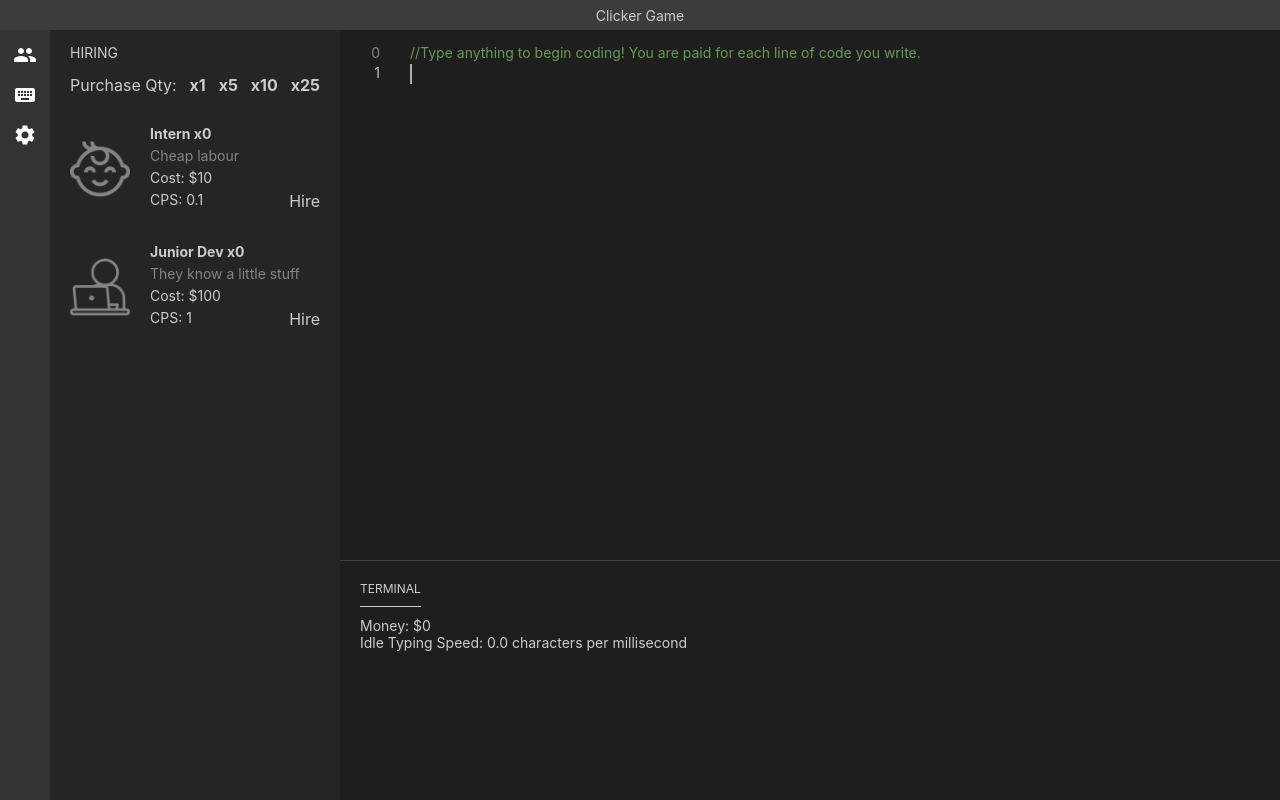
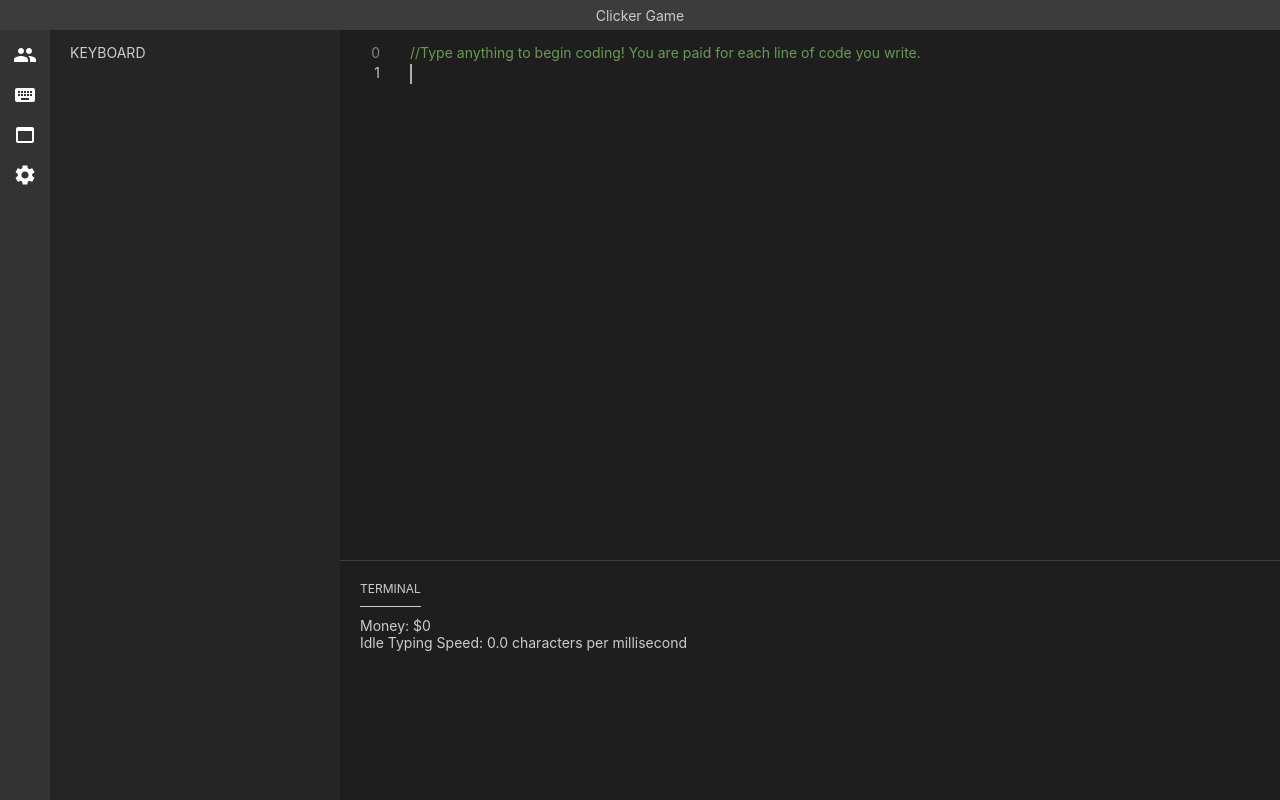
Before and after one commit to LGWayneq/CS-Code-Game, a React (Create React App) app: page / in a window 1280 px wide. Both pictures are taken after a click on the icon 25 px from the left and 95 px from the top of the page. Built offline with nearby package versions, Linux system fonts and the light colour scheme.

Commit message:
update and refactor

```diff
--- /dev/null
+++ b/src/components/explorer/Explorer.tsx
@@ -0,0 +1,55 @@
+import React, { useState } from 'react';
+import { colours } from '../../assets/colours';
+import { textStyles } from '../../assets/textStyles';
+import { EXPLORER_WIDTH } from '../../assets/constants';
+import HiringExplorer from './hiring/HiringExplorer';
+import KeyboardExplorer from './keyboard/KeyboardExplorer';
+
+export enum ExplorerStates {
+    HIRING,
+    KEYBOARD,
+    TABS
+}
+
+interface ExplorerProps {
+    explorerState: ExplorerStates
+}
+
+function Explorer(props: ExplorerProps) {
+    return (
+        <>
+            {
+                props.explorerState == ExplorerStates.HIRING &&
+                <HiringExplorer />
+            }
+            {
+                props.explorerState == ExplorerStates.KEYBOARD &&
+                <KeyboardExplorer />
+            }
+        </>
+    );
+}
+
+export default Explorer;
+
+const styles = {
+    container: {
+        width: EXPLORER_WIDTH - 40,
+        backgroundColor: colours.explorer,
+        paddingLeft: 20,
+        paddingRight: 20
+    },
+    qtyContainer: {
+        display: 'flex',
+        flexDirection: 'row' as 'row',
+        justifyContent: 'space-between' as 'space-between'
+    },
+    qtyLabel: {
+        ...textStyles.terminalLabel,
+    },
+    qty: {
+        ...textStyles.terminalLabel,
+        fontWeight: 700,
+        cursor: 'pointer'
+    }
+}
--- a/src/components/SideMenu.tsx
+++ b/src/components/explorer/SideMenu.tsx
@@ -1,17 +1,24 @@
 import React from 'react';
-import { colours } from '../assets/colours';
-import WindowDimensions from '../utils/WindowDimensions';
-import { SIDE_MENU_WIDTH, TITLE_BAR_HEIGHT } from '../assets/constants';
+import { colours } from '../../assets/colours';
+import WindowDimensions from '../../utils/WindowDimensions';
+import { SIDE_MENU_WIDTH, TITLE_BAR_HEIGHT } from '../../assets/constants';
 import PeopleIcon from '@mui/icons-material/People';
 import KeyboardIcon from '@mui/icons-material/Keyboard';
+import WebAssetIcon from '@mui/icons-material/WebAsset';
 import SettingsIcon from '@mui/icons-material/Settings';
+import { ExplorerStates } from './Explorer'
 
-function SideMenu() {
+interface SideMenuProps {
+    setExplorerState: Function
+}
+
+function SideMenu(props: SideMenuProps) {
     return (
         <div style={{ ...styles.container, height: WindowDimensions().height - TITLE_BAR_HEIGHT - 2 * padding }}>
-            <PeopleIcon sx={styles.icon} onClick={() => {}}/>
-            <KeyboardIcon sx={styles.icon} onClick={() => {}}/>
-            <SettingsIcon sx={styles.icon} onClick={() => {}}/>
+            <PeopleIcon sx={styles.icon} onClick={() => props.setExplorerState(ExplorerStates.HIRING)}/>
+            <KeyboardIcon sx={styles.icon} onClick={() => props.setExplorerState(ExplorerStates.KEYBOARD)}/>
+            <WebAssetIcon sx={styles.icon} onClick={() => props.setExplorerState(ExplorerStates.TABS)}/>
+            <SettingsIcon sx={styles.icon}/>
         </div>
     );
 }
--- /dev/null
+++ b/src/components/explorer/keyboard/KeyboardCard.tsx
@@ -0,0 +1,82 @@
+import React from 'react';
+import { colours } from '../../../assets/colours';
+import { UpgradeType } from '../../../assets/upgradesData'
+import { textStyles } from '../../../assets/textStyles';
+import { EXPLORER_WIDTH } from '../../../assets/constants';
+import { useAppDispatch } from '../../../utils/redux/hooks';
+import { useAppSelector } from '../../../utils/redux/hooks'
+import { incrementByAmount } from '../../../utils/redux/slices/cpkSlice'
+import { decrementByAmount } from '../../../utils/redux/slices/moneySlice'
+import { increaseKeyboardByAmount } from '../../../utils/redux/slices/upgradesSlide'
+
+function KeyboardCard() {
+    const money = useAppSelector(state => state.money.value)
+    const dispatch = useAppDispatch()
+
+    const handleIncreaseHiring = (baseCost: number, qty: number) => {
+        if (money > baseCost) {
+            dispatch(increaseKeyboardByAmount(qty))
+            dispatch(decrementByAmount(baseCost))
+            dispatch(incrementByAmount(qty))
+        }
+    }
+
+    return (
+        <div style={styles.container}>
+            {/* <img style={styles.icon} src={props.upgrade.image} />
+            <div>
+                <body style={styles.name}>{props.upgrade.name} x{hiring[props.upgrade.id].qty}</body>
+                <body style={styles.description}>{props.upgrade.description}</body>
+                <body style={styles.cost}>Cost: ${calculateCost(props.upgrade.baseCost, props.purchaseQty)}</body>
+                <div style={styles.selectionContainer}>
+                    <body style={styles.cost}>CPS: {props.upgrade.cps}</body>
+                    <body style={styles.buy} onClick={() => handleIncreaseHiring(props.upgrade.id, props.purchaseQty)}>Hire</body>
+                </div>
+            </div> */}
+        </div >
+    );
+}
+
+export default KeyboardCard;
+
+const styles = {
+    container: {
+        display: 'flex',
+        maxWidth: EXPLORER_WIDTH - 40,
+        backgroundColor: colours.explorer,
+        flexDirection: 'row' as 'row',
+        marginTop: 30,
+    },
+    icon: {
+        height: 60,
+        width: 60,
+        alignSelf: 'center',
+        marginRight: 20
+    },
+    selectionContainer: {
+        display: 'flex',
+        width: EXPLORER_WIDTH - 130,
+        flexDirection: 'row' as 'row',
+        justifyContent: 'space-between' as 'space-between'
+    },
+    name: {
+        ...textStyles.terminalLabel,
+        fontSize: 14,
+        fontWeight: 700,
+        marginBottom: 5
+    },
+    description: {
+        color: 'rgba(133,133,133,1)',
+        fontSize: 14,
+        marginBottom: 5
+    },
+    cost: {
+        ...textStyles.terminalLabel,
+        fontSize: 14,
+        marginBottom: 5
+    },
+    buy: {
+        ...textStyles.terminalLabel,
+        cursor: 'pointer'
+    }
+}
--- /dev/null
+++ b/src/components/explorer/keyboard/KeyboardExplorer.tsx
@@ -0,0 +1,44 @@
+import React, { useState } from 'react';
+import { colours } from '../../../assets/colours';
+import { textStyles } from '../../../assets/textStyles';
+import { EXPLORER_WIDTH } from '../../../assets/constants';
+import { upgradesData } from '../../../assets/upgradesData';
+import KeyboardCard from './KeyboardCard';
+
+function KeyboardExplorer() {
+
+    return (
+        <div style={styles.container}>
+            <p style={{ ...textStyles.terminalLabel, fontSize: 14 }}>KEYBOARD</p>
+            {upgradesData.keyboard.map((upgrade, index) => {
+                return (
+                    <KeyboardCard/>
+                )
+            })}
+        </div>
+    );
+}
+
+export default KeyboardExplorer;
+
+const styles = {
+    container: {
+        width: EXPLORER_WIDTH - 40,
+        backgroundColor: colours.explorer,
+        paddingLeft: 20,
+        paddingRight: 20
+    },
+    qtyContainer: {
+        display: 'flex',
+        flexDirection: 'row' as 'row',
+        justifyContent: 'space-between' as 'space-between'
+    },
+    qtyLabel: {
+        ...textStyles.terminalLabel,
+    },
+    qty: {
+        ...textStyles.terminalLabel,
+        fontWeight: 700,
+        cursor: 'pointer'
+    }
+}
--- a/src/screens/GameScreen.tsx
+++ b/src/screens/GameScreen.tsx
@@ -1,18 +1,21 @@
-import React from 'react';
+import React, { useState } from 'react';
 import { colours } from '../assets/colours';
 import TitleBar from '../components/TitleBar';
-import SideMenu from '../components/SideMenu';
-import Explorer from '../components/Explorer';
+import SideMenu from '../components/explorer/SideMenu';
+import Explorer from '../components/explorer/Explorer';
 import CodingArea from '../components/CodingArea';
 import Terminal from '../components/Terminal';
+import { ExplorerStates } from '../components/explorer/Explorer'
 
 function GameScreen() {
+    const [explorerState, setExplorerState] = useState<ExplorerStates>(ExplorerStates.HIRING)
+
     return (
         <div style={styles.container}>
             <TitleBar />
             <div style={styles.subContainer}>
-                <SideMenu />
-                <Explorer />
+                <SideMenu setExplorerState={(value: ExplorerStates) => setExplorerState(value)} />
+                <Explorer explorerState={explorerState}/>
                 <div>
                     <CodingArea />
                     <Terminal />
```
Also changed, not shown: src/components/explorer/hiring/HiringCard.tsx (renamed from src/components/HiringCard.tsx, +9 -9 lines), src/components/explorer/hiring/HiringExplorer.tsx (renamed from src/components/Explorer.tsx, +6 -8 lines).
